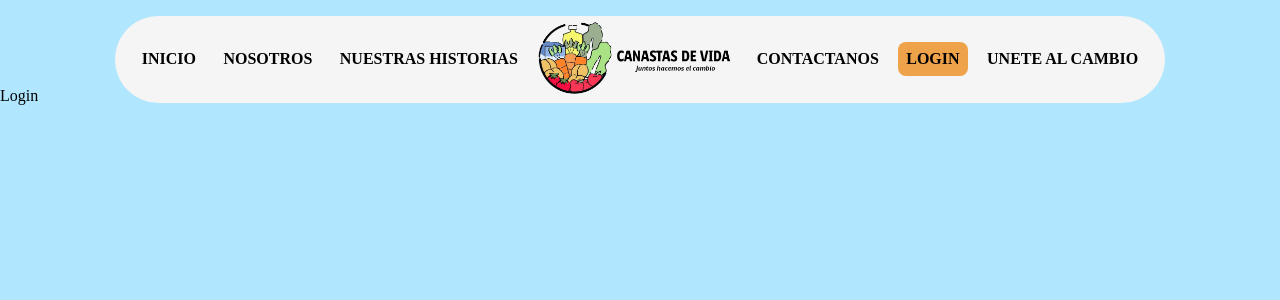
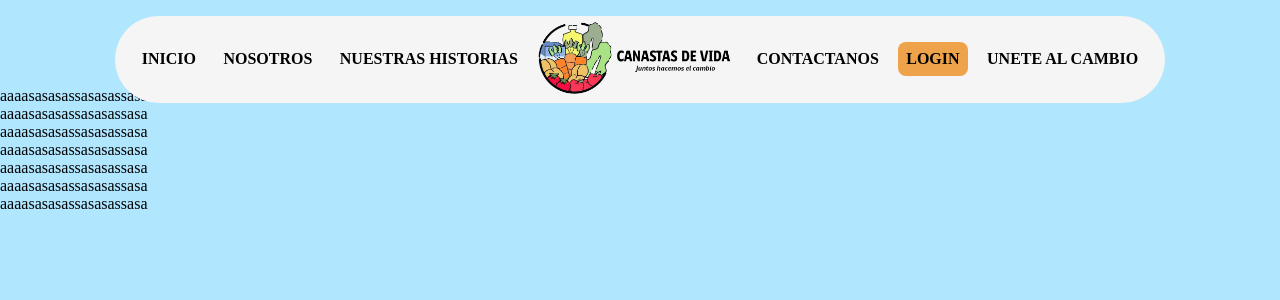
Before and after one commit to GenerationGrupo6/Proyecto-integrador-rework, a React (Vite) app: page /Login in a window 1280 px wide. Shown: the top 300 px of the page. Built offline with nearby package versions, Linux system fonts and the light colour scheme; a web font is replaced by a local one.

Commit message:
changes to login

```diff
--- a/src/App.jsx
+++ b/src/App.jsx
@@ -19,7 +19,7 @@ function App() {
         <Route path="/nosotros" element={<Nosotros />} />
         <Route path="/nuestras-historias" element={<NuestrasHistorias />} />
         <Route path="/contactanos" element={<Contactanos />} />
-        <Route path="/login" element={<Login />} />
+        <Route path="/Login" element={<Login />} />
         <Route path="/unete-al-cambio" element={<UneteAlCambio />} />
         <Route path="/Historias" element={<Historias />} />
       </Routes>
--- /dev/null
+++ b/src/Component/Loginc/LoginComponent.jsx
@@ -0,0 +1,18 @@
+import React from "react";
+import "./LoginComponent.css";
+
+function LoginComponent() {
+  return (
+    <>
+      <div>aaaasasasassasasassasa</div>
+      <div>aaaasasasassasasassasa</div>
+      <div>aaaasasasassasasassasa</div>
+      <div>aaaasasasassasasassasa</div>
+      <div>aaaasasasassasasassasa</div>
+      <div>aaaasasasassasasassasa</div>
+      <div>aaaasasasassasasassasa</div>
+    </>
+  );
+}
+
+export { LoginComponent };
--- a/src/Component/NavBar/NavBar.jsx
+++ b/src/Component/NavBar/NavBar.jsx
@@ -1,42 +1,62 @@
-import React, {useState} from 'react'
-import logo from '../../assets/Logo-sin-fondo.png'
-import './NavBar.css'
-import { Link, NavLink } from 'react-router-dom'
+import React, { useState } from "react";
+import logo from "../../assets/Logo-sin-fondo.png";
+import "./NavBar.css";
+import { Link, NavLink } from "react-router-dom";
 
 export const NavBar = () => {
   const [menuOpen, setMenuOpen] = useState(false);
 
-window.addEventListener('scroll', () => {
-  const scrollCheck = document.querySelector('.NavConfig');
+  window.addEventListener("scroll", () => {
+    const scrollCheck = document.querySelector(".NavConfig");
     if (window.scrollY > 0) {
-    scrollCheck.classList.add('onScroll');
+      scrollCheck.classList.add("onScroll");
     } else {
-    scrollCheck.classList.remove('onScroll');
+      scrollCheck.classList.remove("onScroll");
     }
   });
 
   return (
-    <nav className='NavConfig' >
-        <img id='LogoNavMobile' src={logo} alt="LogoCanastasDeVida" />
-        <ul className='navBar' id={menuOpen ? 'open': ''}>
-            <li className='LinkTittle'> <NavLink to='/'>INICIO</NavLink></li>
-            <li className='LinkTittle'> <NavLink to='/nosotros'>NOSOTROS</NavLink></li>
-            <li className='LinkTittle'> <NavLink to='/nuestras-historias'>NUESTRAS HISTORIAS</NavLink></li>
-            <Link to='/'>
-                <img id='LogoNav' src={logo} alt="LogoCanastasDeVida" />
+    <nav className="NavConfig">
+      <img id="LogoNavMobile" src={logo} alt="LogoCanastasDeVida" />
+      <ul className="navBar" id={menuOpen ? "open" : ""}>
+        <li className="LinkTittle">
+          {" "}
+          <NavLink to="/">INICIO</NavLink>
+        </li>
+        <li className="LinkTittle">
+          {" "}
+          <NavLink to="/nosotros">NOSOTROS</NavLink>
+        </li>
+        <li className="LinkTittle">
+          {" "}
+          <NavLink to="/nuestras-historias">NUESTRAS HISTORIAS</NavLink>
+        </li>
+        <Link to="/">
+          <img id="LogoNav" src={logo} alt="LogoCanastasDeVida" />
         </Link>
-            <li className='LinkTittle'> <NavLink to='/contactanos'>CONTACTANOS</NavLink></li>
-            <li className='LinkTittle'> <NavLink to='/login'>LOGIN</NavLink></li>
-            <li className='LinkTittle'> <NavLink to='/unete-al-cambio'>UNETE AL CAMBIO</NavLink></li>
+        <li className="LinkTittle">
+          {" "}
+          <NavLink to="/contactanos">CONTACTANOS</NavLink>
+        </li>
+        <li className="LinkTittle">
+          {" "}
+          <NavLink to="/Login">LOGIN</NavLink>
+        </li>
+        <li className="LinkTittle">
+          {" "}
+          <NavLink to="/unete-al-cambio">UNETE AL CAMBIO</NavLink>
+        </li>
       </ul>
-        <div className='Menu' onClick={()=>{
+      <div
+        className="Menu"
+        onClick={() => {
           setMenuOpen(!menuOpen);
-        }}>
+        }}
+      >
         <span></span>
         <span></span>
         <span></span>
       </div>
-
     </nav>
-  )
-}
+  );
+};
--- a/src/Pages/Login/Login.jsx
+++ b/src/Pages/Login/Login.jsx
@@ -1,7 +1,12 @@
-import React from 'react'
+import React from "react";
+import { LoginComponent } from "../../Component/Loginc/LoginComponent";
 
-export const Login = () => {
+const Login = () => {
   return (
-    <div>Login</div>
-  )
-}
+    <>
+      <LoginComponent />
+    </>
+  );
+};
+
+export { Login };
```
Also changed, not shown: src/Component/Loginc/LoginComponent.css (added). Lines whose indentation alone changed are shown as unchanged.
